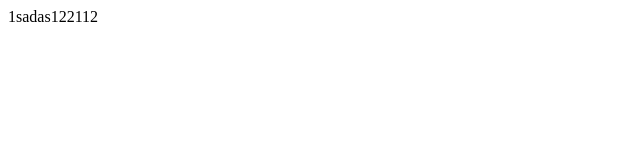
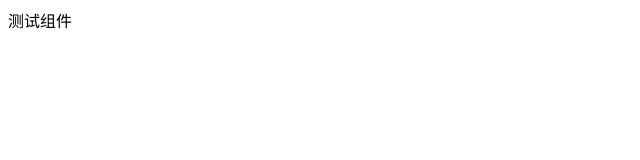
Before and after one commit to s33you/vue3-drag-demo, a Vue app: page / in a window 1280 px wide. Shown: the top 160 px of the page, without its empty margins (0-640 px from the left). Built offline with nearby package versions, Linux system fonts and the light colour scheme.

Commit message:
feat(componets/jsx.vue): 测试组件

```diff
--- a/package.json
+++ b/package.json
@@ -11,8 +11,6 @@
     "vue": "^3.0.5"
   },
   "devDependencies": {
-    "@commitlint/cli": "^12.1.4",
-    "@commitlint/config-conventional": "^12.1.4",
     "@types/node": "^16.0.0",
     "@vitejs/plugin-vue": "^1.2.3",
     "@vue/compiler-sfc": "^3.0.5",
--- a/src/components/Jsx.vue
+++ b/src/components/Jsx.vue
@@ -6,7 +6,7 @@ export default defineComponent({
 
     },
     render(){
-        return <div>1sadas122112</div>
+        return <div>测试组件</div>
     }
 });
 </script>
```
Also changed, not shown: .commitlintrc.js (deleted).
